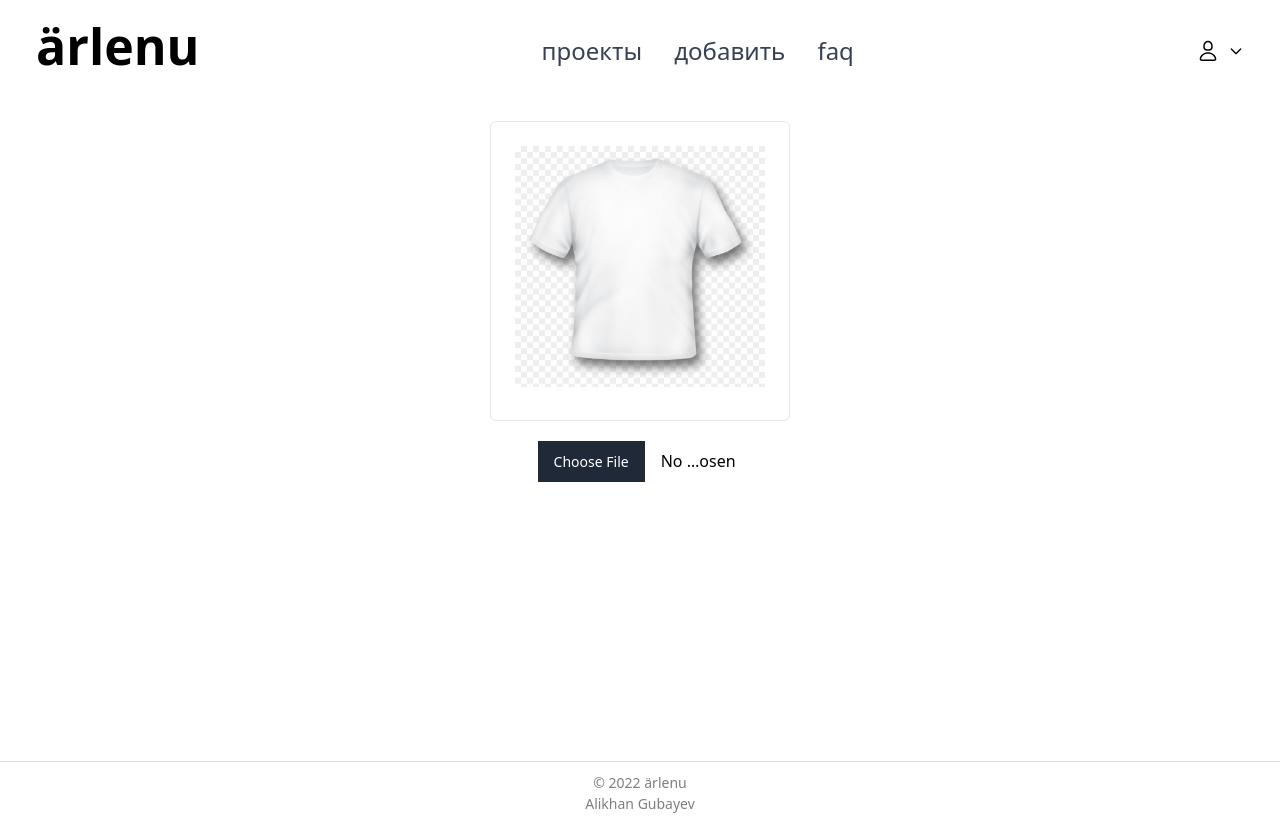
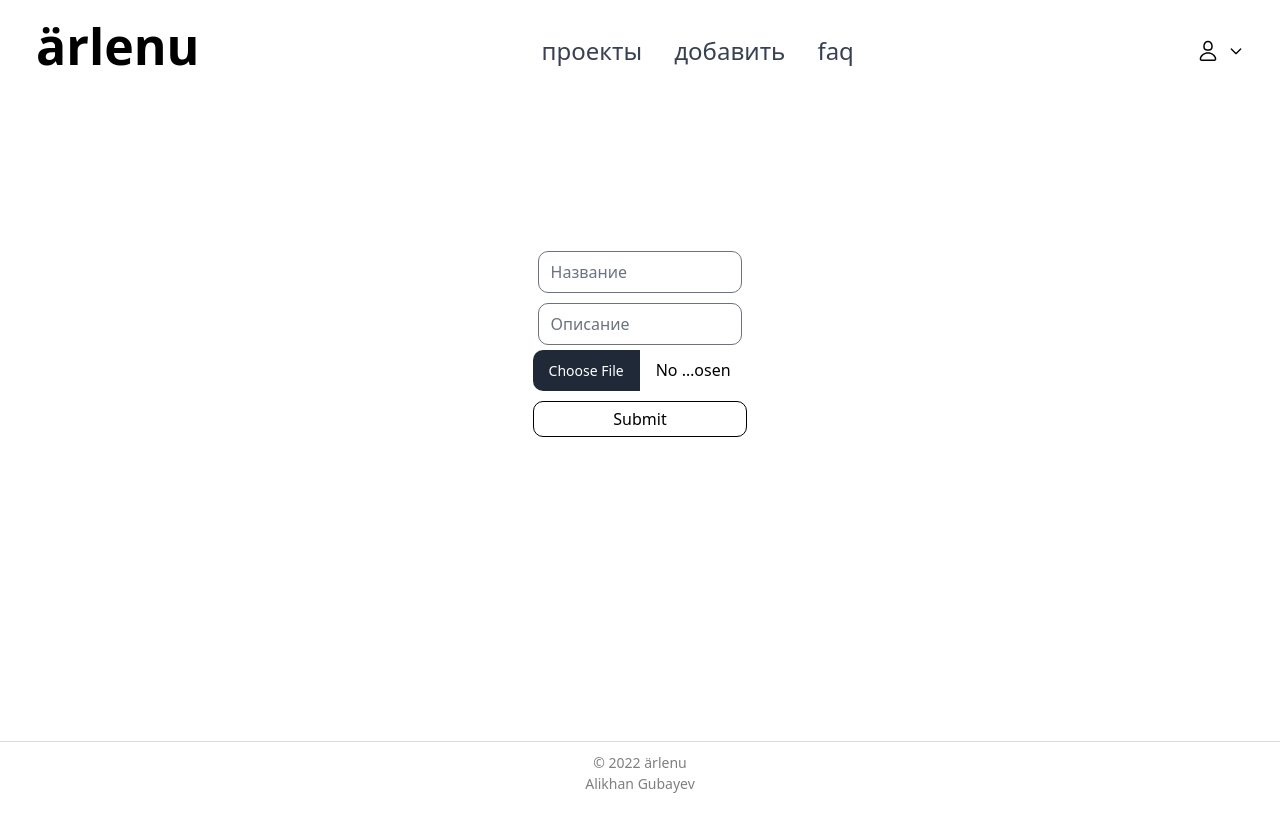
Before and after one commit to akidra4L/arlenu-frontend, a React (Create React App) app: page /add in a window 1280 px wide. Built offline with nearby package versions, Linux system fonts and the light colour scheme.

Commit message:
arlenu-frontend

```diff
--- a/package.json
+++ b/package.json
@@ -12,6 +12,7 @@
     "react": "^18.2.0",
     "react-dom": "^18.2.0",
     "react-faq-component": "^1.3.4",
+    "react-file-base64": "^1.0.3",
     "react-router": "^6.3.0",
     "react-router-dom": "^6.3.0",
     "react-scripts": "5.0.1",
--- /dev/null
+++ b/src/api/index.jsx
@@ -0,0 +1,5 @@
+import axios from "axios";
+import URL from "../config/url";
+
+export const getItems = () => axios.get(URL);
+export const createItem = (item) => axios.post(URL, item);
--- a/src/components/content/main-add/add.scss
+++ b/src/components/content/main-add/add.scss
@@ -1,4 +1,9 @@
 .file {
+    height: 60vh;
+    display: flex;
+    justify-content: center;
+    align-items: center;
+
     &-wrapper {
         display: flex;
         flex-direction: column;
@@ -15,6 +20,38 @@
 
         &-add {
             padding: 20px;
+
+            &-form {
+                display: flex;
+                flex-direction: column;
+
+                #title {
+                    margin: 5px;
+                }
+
+                #description {
+                    margin: 5px;
+                }
+
+                #filebase {
+                    margin: 100px;
+                }
+
+                input {
+                    border-radius: 10px;
+                }
+
+                #submit-btn {
+                    padding: 5px;
+                    margin-top: 10px;
+                    border: solid 1px;
+                    border-radius: 10px;
+                }
+                #submit-btn:hover {
+                    color: white;
+                    background-color: rgb(43, 113, 234);
+                }
+            }
         }
         input {
             width: 16vw;
--- a/src/components/content/main-add/index.jsx
+++ b/src/components/content/main-add/index.jsx
@@ -1,18 +1,48 @@
-import React from "react";
+import React, { useEffect, useState } from "react";
+import { createItem } from "../../../functions";
+import FileBase65 from "react-file-base64";
 
 import tshirt from "../../../assets/shirt.jpg";
 
 export const Add = () => {
+  const [itemToAdd, setItemToAdd] = useState({
+    title: "",
+    description: "",
+    image: "",
+  });
+
+  const handleSubmit = async (e) => {
+    e.preventDefault();
+    const result = await createItem(itemToAdd);
+    alert("Success.");
+  }
+
   return (
     <div className="file">
       <div className="file-wrapper">
-        <div className="file-wrapper-block">
-          <img src={tshirt} alt="tshirt" />
-        </div>
         <div className="file-wrapper-add">
-          <input type="file" id="add-file" />
+          <form action="" className="file-wrapper-add-form" onSubmit={handleSubmit}>
+            <input type="text" placeholder="Название" id="title"
+              onChange={e => setItemToAdd({ ...itemToAdd, title: e.target.value })}
+            />
+            <input type="text" placeholder="Описание" id="description"
+              onChange={e => setItemToAdd({ ...itemToAdd, description: e.target.value })}
+            />
+            <FileBase65
+              type="file"
+              multiple={false}
+              onDone={({ base64 }) => setItemToAdd({ ...itemToAdd, image: base64 })}
+            />
+            <button id="submit-btn">Submit</button>
+          </form>
         </div>
       </div>
     </div>
   );
 };
+
+{
+  /* <div className="file-wrapper-block">
+  <img src={tshirt} alt="tshirt" />
+</div>; */
+}
--- a/src/components/content/main/index.jsx
+++ b/src/components/content/main/index.jsx
@@ -1,16 +1,17 @@
 import React, { useEffect, useState } from "react";
-import axios from "axios";
+import { getItems } from "../../../functions";
 
-import URL from "../../../config/url";
 import tshirt from "../../../assets/shirt.jpg";
 
 export const Main = () => {
   const [items, setItems] = useState([]);
 
   useEffect(() => {
-    axios.get(URL).then((response) => {
-      setItems(response.data);
-    });
+    const fetchData = async () => {
+      const result = await getItems();
+      setItems(result);
+    };
+    fetchData();
   }, []);
 
   return (
@@ -18,7 +19,9 @@ export const Main = () => {
       <div className="main-wrapper">
         {items.map((item) => (
           <div className="main-wrapper-content">
-            <img src={tshirt} alt="tshirt" />
+            <div className="main-wrapper-content-image">
+              <img src={item.image} alt="image" />
+            </div>
             <div className="main-wrapper-content-user">
               <div className="main-wrapper-content-user-nickname">
                 @{item.nickname}
@@ -27,9 +30,7 @@ export const Main = () => {
                 {item.title}
               </div>
             </div>
-            <div className="main-wrapper-content-text">
-              {item.description}
-            </div>
+            <div className="main-wrapper-content-text">{item.description}</div>
           </div>
         ))}
       </div>
--- a/src/components/content/main/main.scss
+++ b/src/components/content/main/main.scss
@@ -19,8 +19,6 @@
             &-user {
                 padding-top: 10px;
                 display: flex;
-                flex-direction: row;
-                justify-content: space-between;
             }
         }
     }
--- /dev/null
+++ b/src/functions/index.jsx
@@ -0,0 +1,19 @@
+import * as api from "../api";
+
+export const getItems = async () => {
+  try {
+    const { data } = await api.getItems();
+    return data;
+  } catch (error) {
+    console.log(error);
+  }
+};
+
+export const createItem = async (item) => {
+  try {
+    const { data } = await api.createItem(item);
+    return data;
+  } catch (error) {
+    console.log(error);
+  }
+};
```
Also changed, not shown: 1 other file (tests, documents, lock files or other folders).
